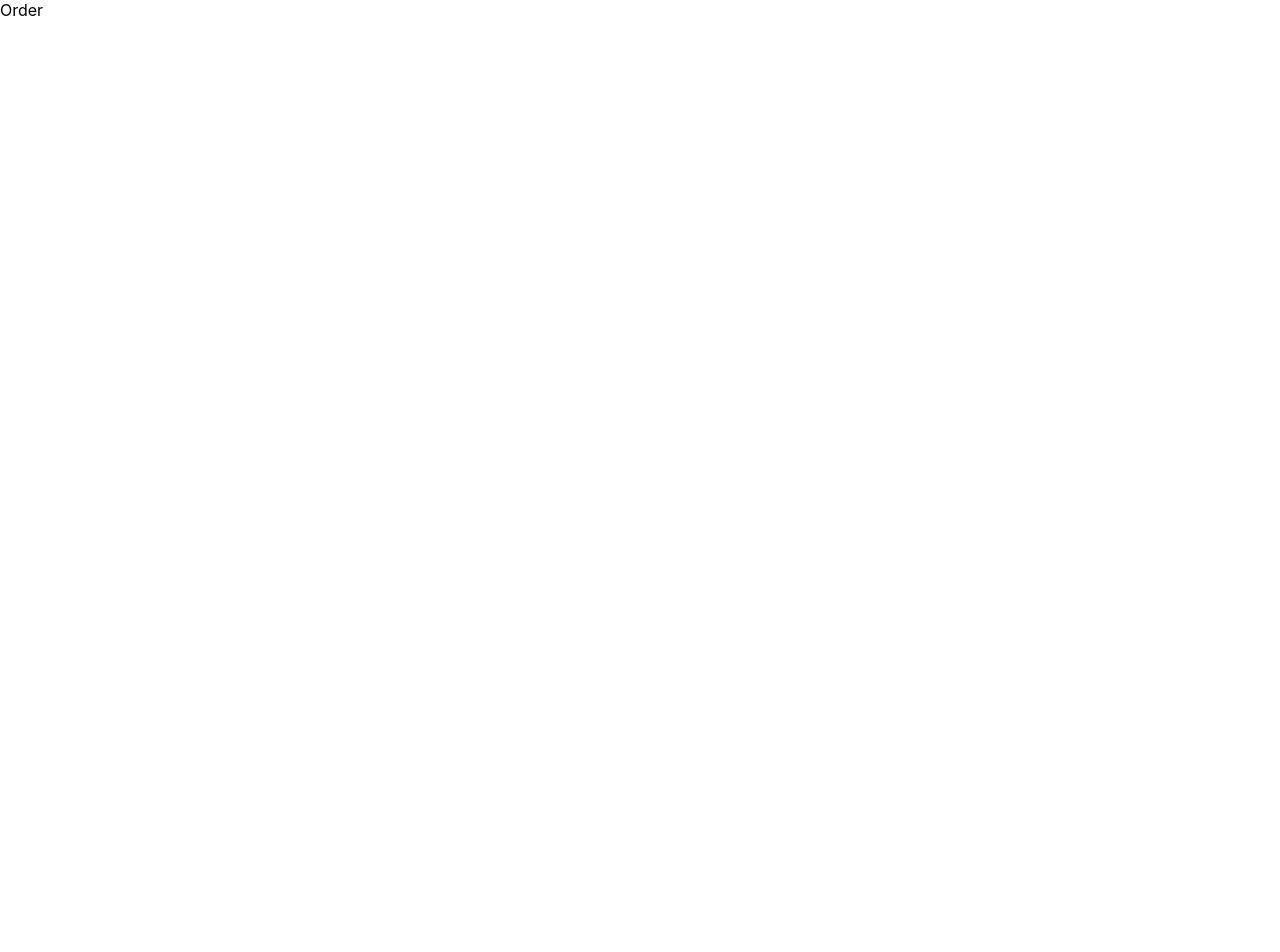
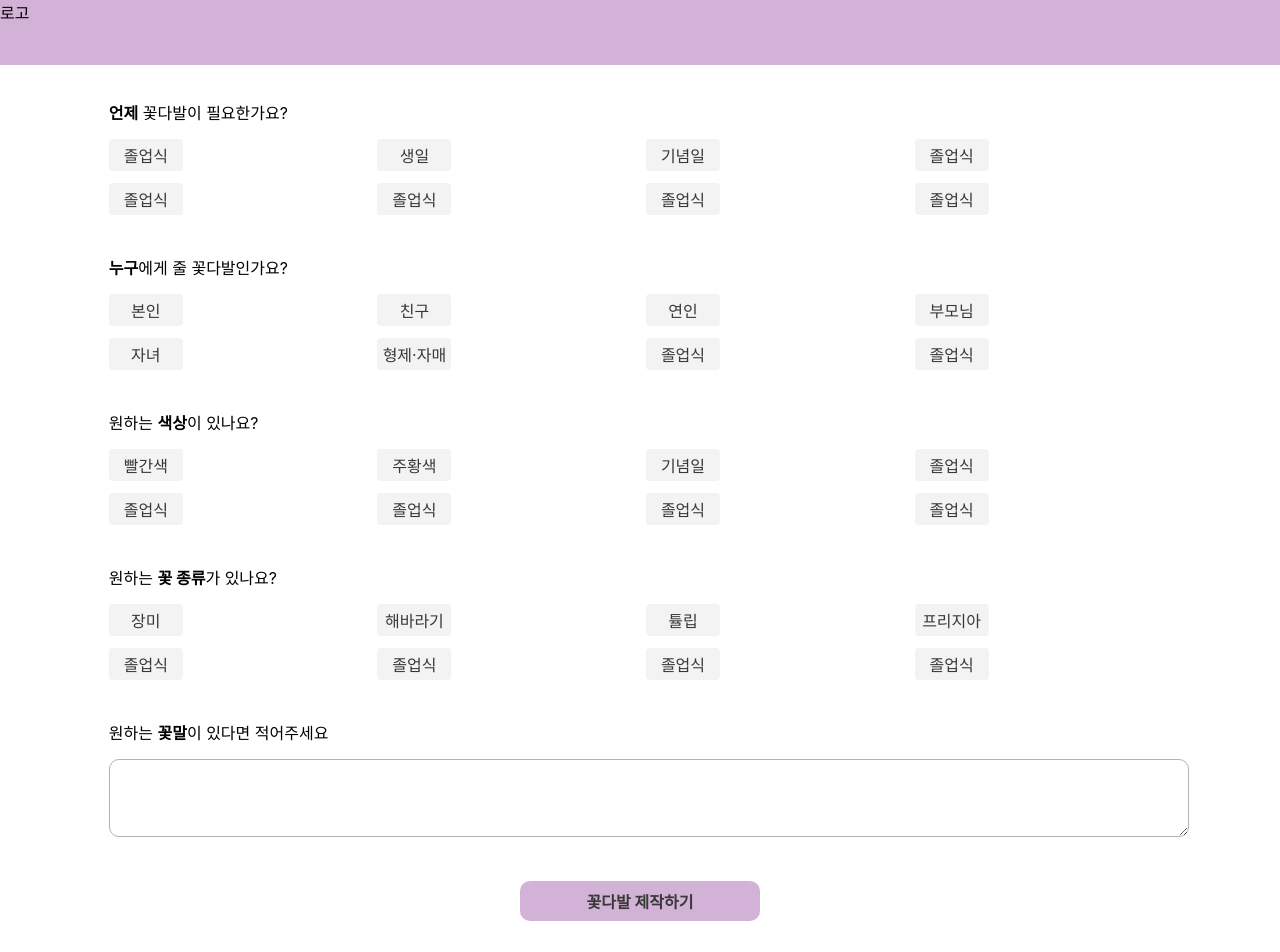
Before and after one commit to Team-Pi2/PI-FE, a React (Create React App) app: page /order in a window 1280 px wide. Shown: the top 952 px of the page. Before the commit the page ends 800 px from the top, so only its background shows below. Built offline with nearby package versions, Linux system fonts and the light colour scheme.

Commit message:
feat: 꽃다발 선택화면 ui 구현

```diff
--- a/src/components/TopBar.css
+++ b/src/components/TopBar.css
@@ -4,11 +4,12 @@
     display: flex;
     flex-direction: row;
     background-color: #D3B2D7;
-    position: absolute;
+    position: fixed;
     top: 0;
     left: 0;
+    z-index: 2;
 }
 
 .topLogo {
-
+    text-align: center;
 }
--- a/src/pages/Main.jsx
+++ b/src/pages/Main.jsx
@@ -17,7 +17,6 @@ const Main = () => {
         <div className='mainBtnOrder'><Link to='/order'>주문하기</Link></div>
       </div>
       <BottomBar />
-      {/* <img src={bgimg} alt='베경 이미지' /> */}
     </div>
   )
 }
--- /dev/null
+++ b/src/pages/Order.css
@@ -0,0 +1,84 @@
+.Order {
+    display: flex;
+    flex-direction: column;
+    width: 100%;
+    min-height: 100vh;
+    margin: 0;
+    padding: 0;
+    position: relative;
+}
+
+.orderContainer {
+    width: 100%;
+    margin-top: 65px;
+    flex: 1;
+    overflow-y: auto;
+    display: flex;
+    flex-direction: column;
+    position: relative;
+    align-items: center;
+    padding-top: 15px;
+}
+
+.qnaContainer {
+    margin: 20px 30px;
+    width: 83%;
+}
+
+.orderQ {
+    display: flex;
+    flex-direction: row;
+    margin-bottom: 15px;
+    white-space: pre;
+}
+
+.qBold {
+    font-weight: bold;
+}
+
+.orderA {
+    width: 100%;
+    display: grid;
+    grid-template-columns: repeat(4, 1fr);
+    grid-template-rows: repeat(2, 1fr);
+    gap: 12px;
+}
+
+
+.orderMenuBtn {
+    background-color: #F3F3F3;
+    color: #383838;
+    border-radius: 4px;
+    padding: 4px;
+    width: 66px;
+    text-align: center;
+}
+
+.orderMenuBtn.selction {
+    color: #D3B2D7;
+}
+
+.textarea {
+    width: 100%;
+    height: 60px;
+    border-radius: 10px;
+    border: 1px solid #B3B3B3;
+    padding: 8px;
+    outline: none;
+}
+
+.BtnOrder {
+    width: 240px;
+    height: 40px;
+    border-radius: 10px;
+    display: flex;
+    flex-direction: column;
+    justify-content: center;
+    align-items: center;
+    background-color: #D3B2D7;
+    color: #383838;
+    font-weight:700;
+    cursor: pointer;
+    margin-top: 20px;
+    margin-bottom: 50px;
+}
--- a/src/pages/Order.jsx
+++ b/src/pages/Order.jsx
@@ -1,8 +1,74 @@
 import React from 'react'
+import TopBar from '../components/TopBar'
+import './Order.css'
+import { Link } from 'react-router-dom'
 
 const Order = () => {
   return (
-    <div>Order</div>
+    <div className='Order'>
+        <TopBar />
+        <div className='orderContainer'>
+            <div className='qnaContainer'>
+                <div className='orderQ'><div className='qBold'>언제</div> 꽃다발이 필요한가요?</div>
+                <div className='orderA'>
+                    <div className='orderMenuBtn'>졸업식</div>
+                    <div className='orderMenuBtn'>생일</div>
+                    <div className='orderMenuBtn'>기념일</div>
+                    <div className='orderMenuBtn'>졸업식</div>
+                    <div className='orderMenuBtn'>졸업식</div>
+                    <div className='orderMenuBtn'>졸업식</div>
+                    <div className='orderMenuBtn'>졸업식</div>
+                    <div className='orderMenuBtn'>졸업식</div>
+                </div>
+            </div>
+            <div className='qnaContainer'>
+                <div className='orderQ'><div className='qBold'>누구</div>에게 줄 꽃다발인가요?</div>
+                <div className='orderA'>
+                    <div className='orderMenuBtn'>본인</div>
+                    <div className='orderMenuBtn'>친구</div>
+                    <div className='orderMenuBtn'>연인</div>
+                    <div className='orderMenuBtn'>부모님</div>
+                    <div className='orderMenuBtn'>자녀</div>
+                    <div className='orderMenuBtn'>형제·자매</div>
+                    <div className='orderMenuBtn'>졸업식</div>
+                    <div className='orderMenuBtn'>졸업식</div>
+                </div>
+            </div>
+            <div className='qnaContainer'>
+                <div className='orderQ'>원하는 <div className='qBold'>색상</div>이 있나요?</div>
+                <div className='orderA'>
+                    <div className='orderMenuBtn'>빨간색</div>
+                    <div className='orderMenuBtn'>주황색</div>
+                    <div className='orderMenuBtn'>기념일</div>
+                    <div className='orderMenuBtn'>졸업식</div>
+                    <div className='orderMenuBtn'>졸업식</div>
+                    <div className='orderMenuBtn'>졸업식</div>
+                    <div className='orderMenuBtn'>졸업식</div>
+                    <div className='orderMenuBtn'>졸업식</div>
+                </div>
+            </div>
+            <div className='qnaContainer'>
+                <div className='orderQ'>원하는 <div className='qBold'>꽃 종류</div>가 있나요?</div>
+                <div className='orderA'>
+                    <div className='orderMenuBtn'>장미</div>
+                    <div className='orderMenuBtn'>해바라기</div>
+                    <div className='orderMenuBtn'>튤립</div>
+                    <div className='orderMenuBtn'>프리지아</div>
+                    <div className='orderMenuBtn'>졸업식</div>
+                    <div className='orderMenuBtn'>졸업식</div>
+                    <div className='orderMenuBtn'>졸업식</div>
+                    <div className='orderMenuBtn'>졸업식</div>
+                </div>
+            </div>
+            <div className='qnaContainer'>
+                <div className='orderQ'>원하는 <div className='qBold'>꽃말</div>이 있다면 적어주세요</div>
+                <div>
+                    <textarea className='textarea' />
+                </div>
+            </div>
+            <div className='BtnOrder'><Link to='/standby'>꽃다발 제작하기</Link></div>
+        </div>
+    </div>
   )
 }
 
--- /dev/null
+++ b/src/pages/Standby.jsx
@@ -0,0 +1,9 @@
+import React from 'react'
+
+const Standby = () => {
+  return (
+    <div>Standby</div>
+  )
+}
+
+export default Standby
--- a/src/routes/AppRoutes.jsx
+++ b/src/routes/AppRoutes.jsx
@@ -2,6 +2,7 @@ import React from 'react'
 import { Routes, Route } from 'react-router-dom'
 import Main from '../pages/Main'
 import Order from '../pages/Order'
+import Standby from '../pages/Standby'
 
 const AppRoutes = () => {
   return (
@@ -9,6 +10,7 @@ const AppRoutes = () => {
         <Routes>
             <Route path='/' element={<Main />} />
             <Route path='/order' element={<Order />} />
+            <Route path='/standby' element={<Standby />} />
         </Routes>
     </div>
   )
```
